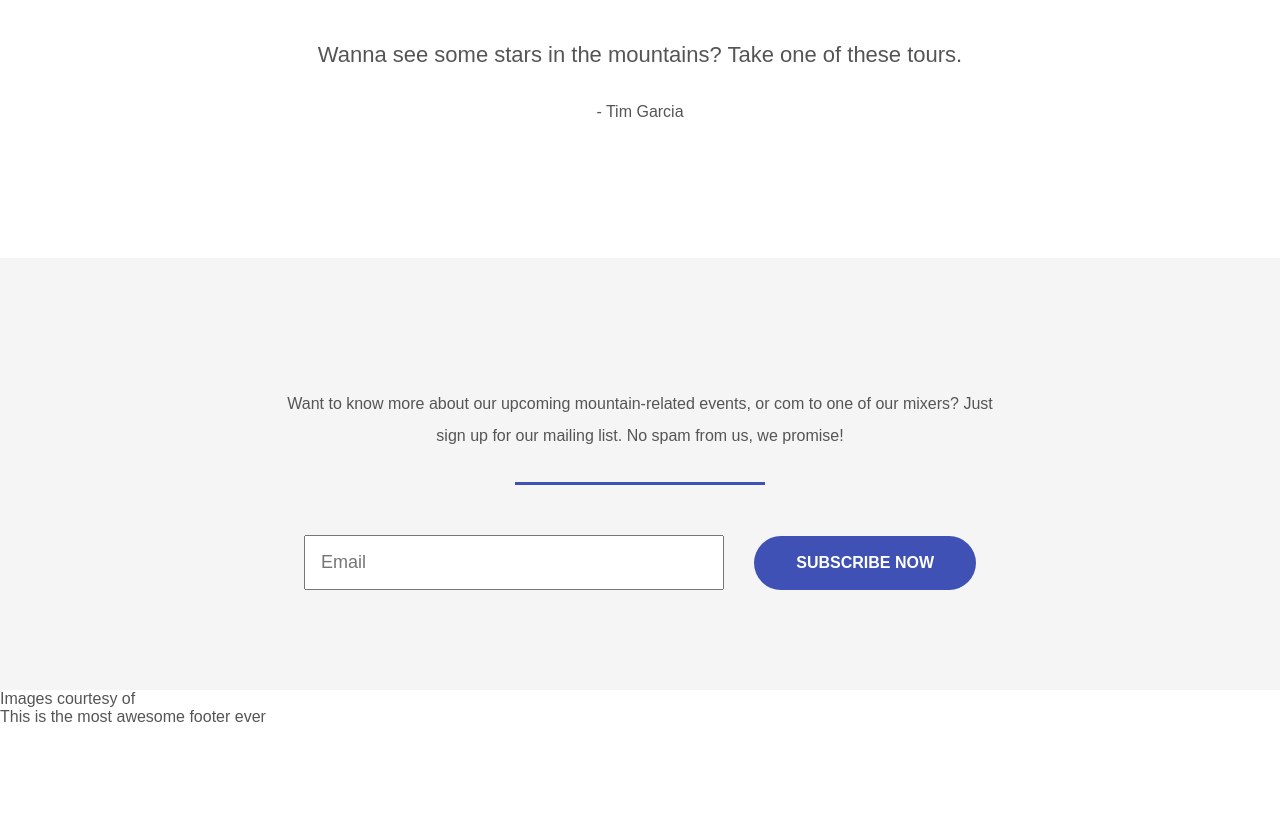
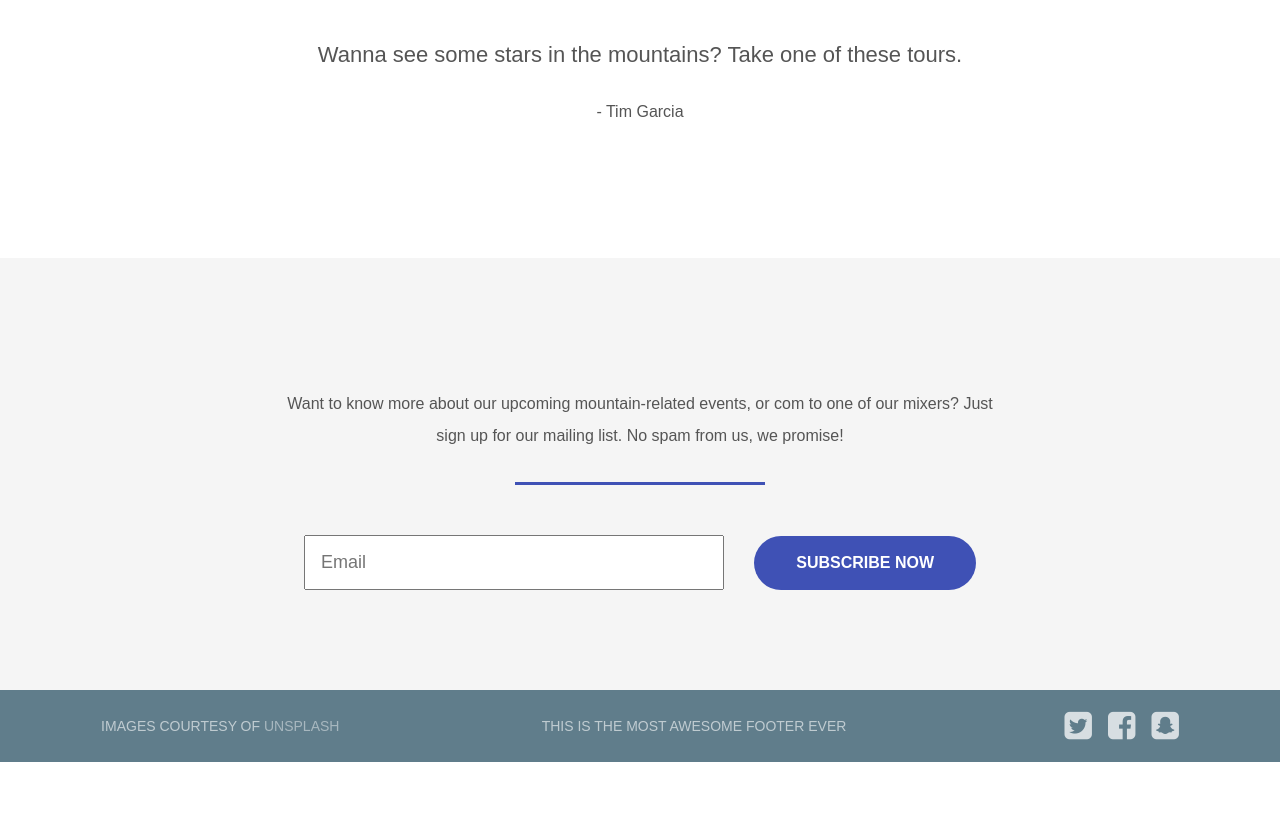
Before and after one commit to JamesRileydev/mtn-adventures, a plain HTML site: page index.html in a window 1280 px wide. Shown: the part 3636-4458 px from the top of the page. After the commit the page ends 4398 px from the top, so only its background shows below. Drawn offline with nearby package versions, Linux system fonts and the light colour scheme.

Commit message:
added and styled footer

```diff
--- a/assets/css/styles.css
+++ b/assets/css/styles.css
@@ -225,3 +225,29 @@ header nav li {
   color: #555;
   flex: 1;
 }
+
+/* Footer Section */
+
+footer {
+  display: flex;
+  align-items: center;
+  justify-content: space-around;
+  background-color: #607d8b;
+  color: #fff;
+  padding: 20px 0;
+}
+
+footer ul {
+  display: flex;
+}
+
+footer ul li {
+  margin-left: 16px;
+}
+
+footer p {
+  text-transform: uppercase;
+  font-size: 14px;
+  opacity: 0.6;
+  align-self: center;
+}
```
